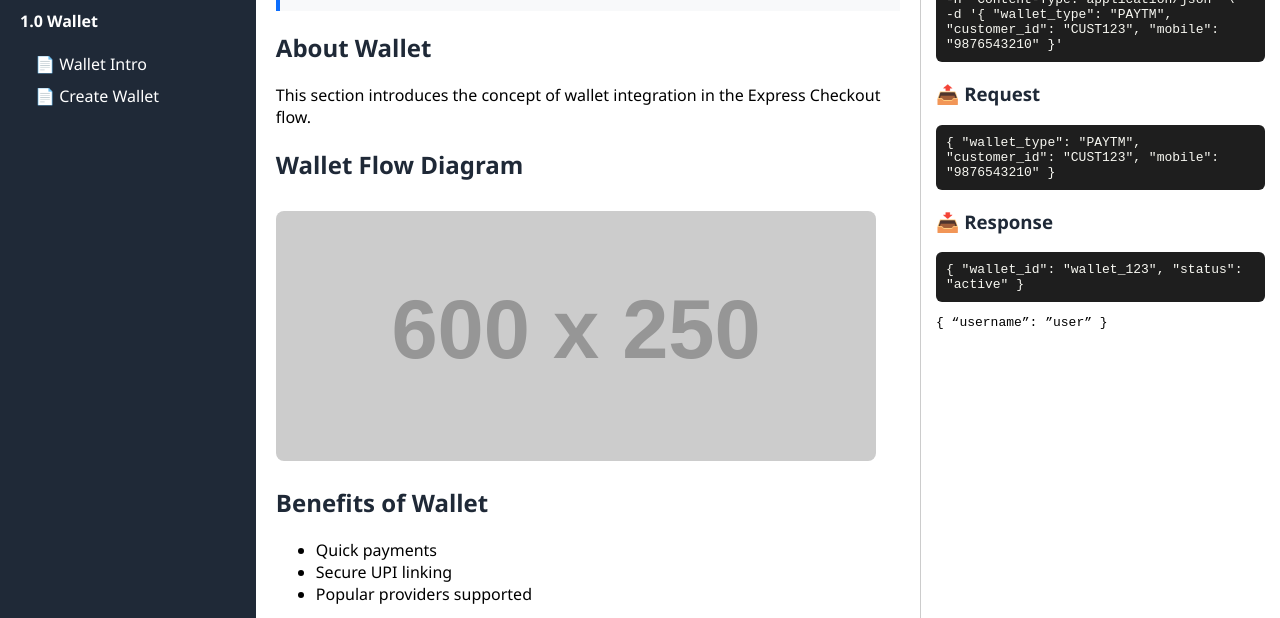
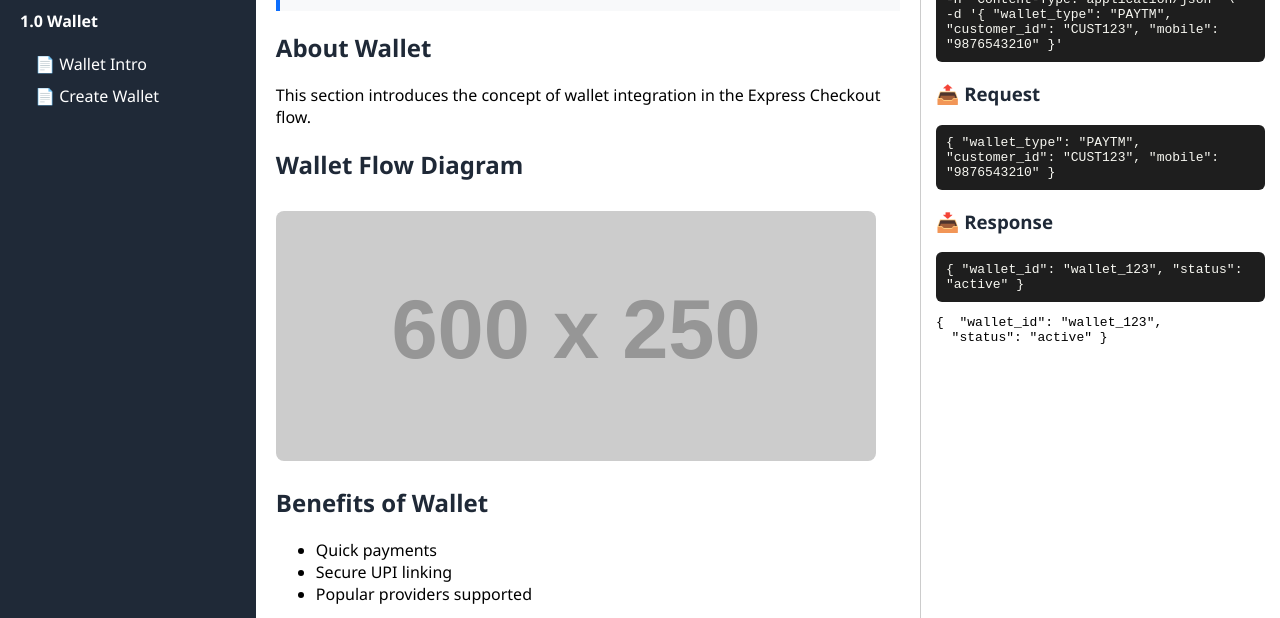
Before and after one commit to gajendrapatle/apidoc, a plain HTML site: page juspay_wallet_super_final.html in a window 1280 px wide. Shown: the part 182-800 px from the top of the page. Drawn offline with Linux system fonts and the light colour scheme; placeholder pictures from the web are drawn by us.

Commit message:
Update juspay_wallet_super_final.html

```diff
--- a/juspay_wallet_super_final.html
+++ b/juspay_wallet_super_final.html
@@ -214,7 +214,8 @@
   "wallet_id": "wallet_123",
   "status": "active"
 }</div>
-<pre><code>{ “username”: ”user” }</code></pre>
+<pre><code>{  "wallet_id": "wallet_123",
+  "status": "active" }</code></pre>
 
       </div>
     </div>
```
